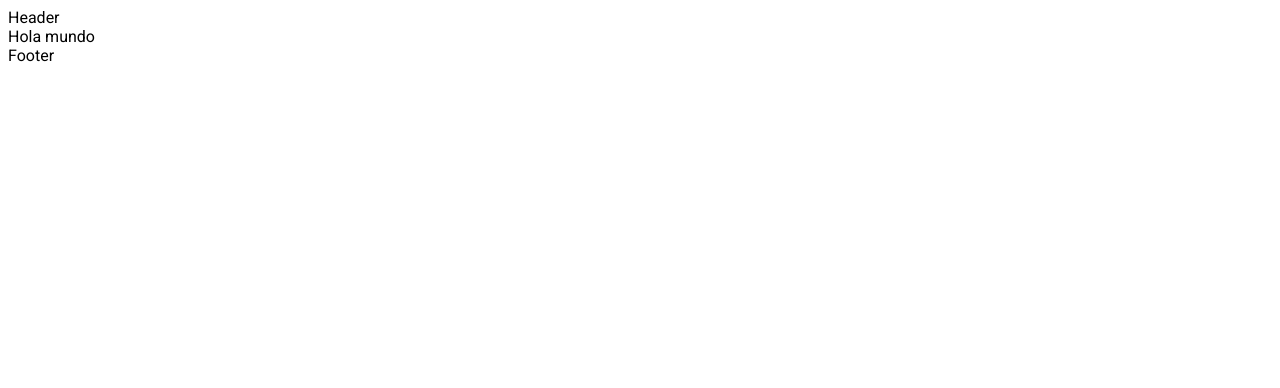
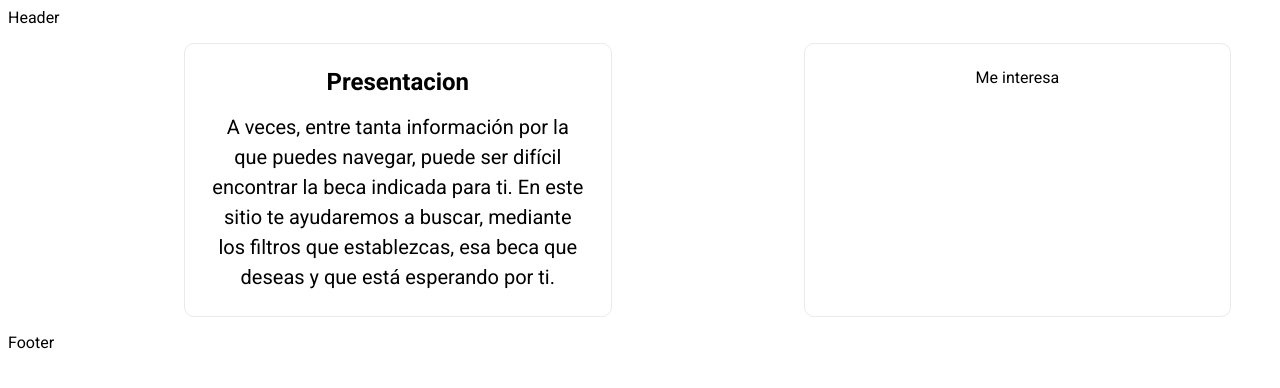
Before and after one commit to GrajalesU/hackathon-udea, a Next.js app: page / in a window 1280 px wide. Shown: the top 388 px of the page. Built offline with nearby package versions, Linux system fonts and the light colour scheme.

Commit message:
Home preview

```diff
--- a/app/page.jsx
+++ b/app/page.jsx
@@ -1,5 +1,14 @@
 import React from "react";
+import styles from "../styles/Home.module.css";
 
 export default function HomePage() {
-  return <div>Hola mundo</div>;
+  return (
+    <div className={styles.container}>
+      <div className={styles.card}>
+        <h2>Presentacion</h2>
+        <p>A veces, entre tanta información por la que puedes navegar, puede ser difícil encontrar la beca indicada para ti. En este sitio te ayudaremos a buscar, mediante los filtros que establezcas, esa beca que deseas y que está esperando por ti.</p>
+        </div>
+      <div className={styles.card}>Me interesa</div>
+    </div>
+  );
 }
--- a/styles/Home.module.css
+++ b/styles/Home.module.css
@@ -1,5 +1,8 @@
 .container {
-  padding: 0 2rem;
+  padding: 0 10rem;
+  display: flex;
+  margin: auto;
+  gap: 10rem;
 }
 
 .main {
@@ -76,13 +79,13 @@
 .card {
   margin: 1rem;
   padding: 1.5rem;
-  text-align: left;
+  text-align: center;
   color: inherit;
   text-decoration: none;
   border: 1px solid #eaeaea;
   border-radius: 10px;
   transition: color 0.15s ease, border-color 0.15s ease;
-  max-width: 300px;
+  min-width: 40%;
 }
 
 .card:hover,
```
